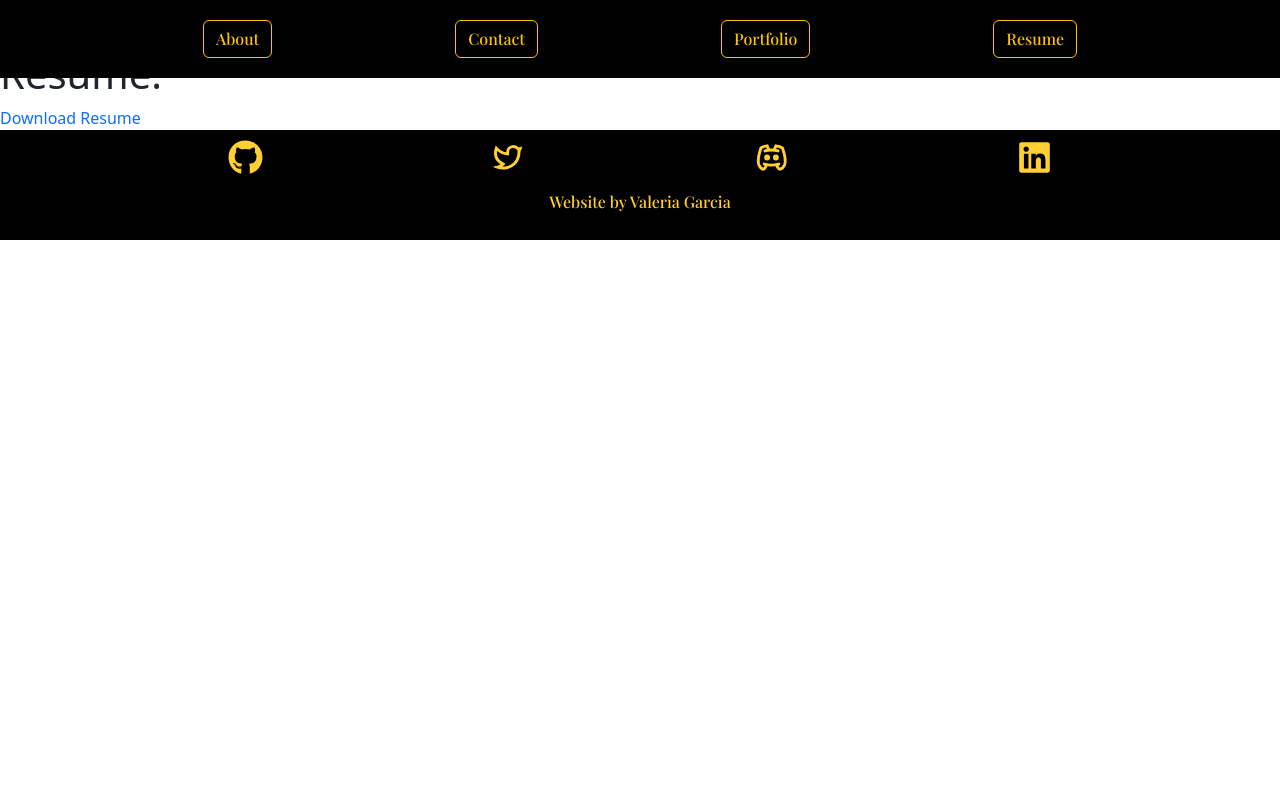
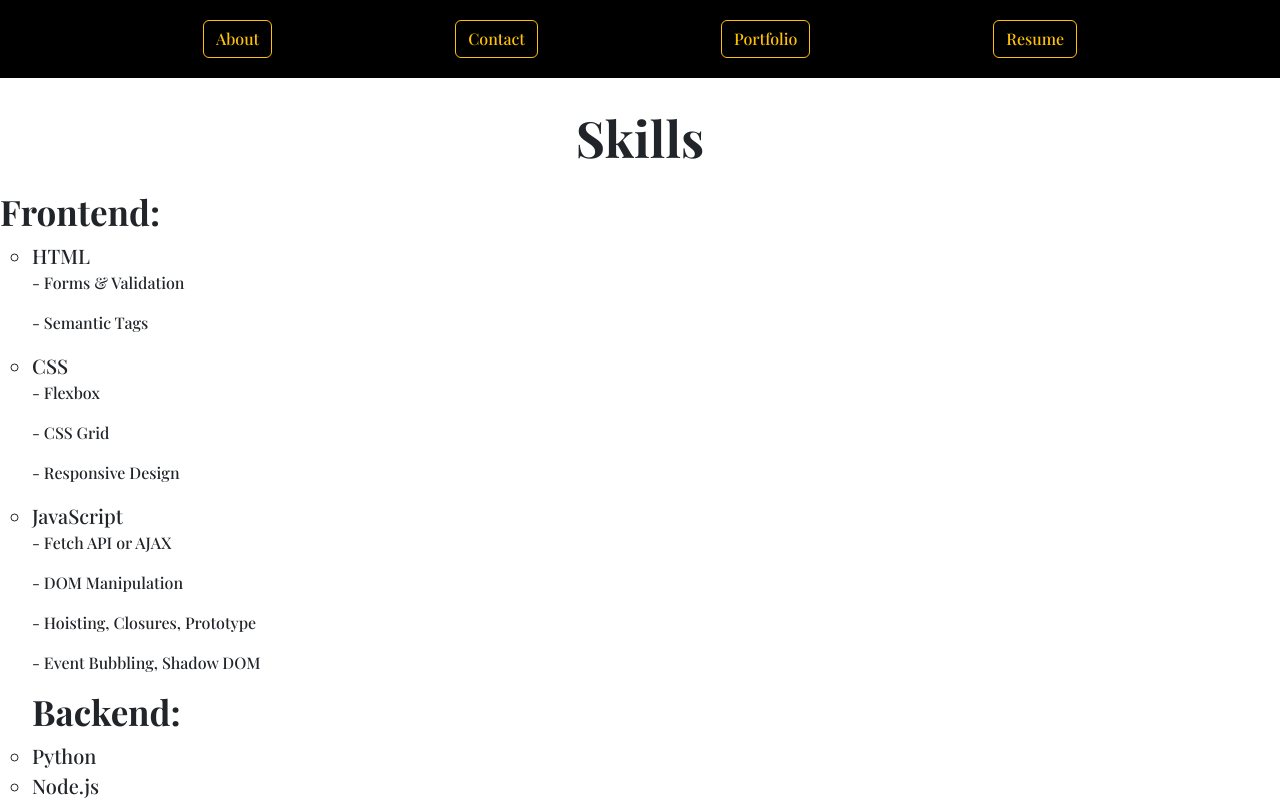
Before and after one commit to vhivestate/react-portfolio-2.0, a React (Create React App) app: page / in a window 1280 px wide. Both pictures are taken after a click on the button "Resume". Shown: the top 800 px of the page. Built offline with nearby package versions, Linux system fonts and the light colour scheme.

Commit message:
styled resume

```diff
--- a/src/components/Resume/index.js
+++ b/src/components/Resume/index.js
@@ -15,12 +15,52 @@ import 'bootstrap/dist/css/bootstrap.min.css';
 function Resume() {
     return (
       <section id="resume">
-      <h1>Resume:</h1>
+      <p id='titleSk'>Skills</p>
+      <div id='skills'>
+      <h1>Frontend:</h1>
+      <ul>
+        <div className='frontend'>
+        <li> HTML</li>
+        <p>- Forms & Validation</p>
+        <p>- Semantic Tags</p>
+        <li> CSS</li>
+        <p>- Flexbox</p>
+        <p>- CSS Grid</p>
+        <p>- Responsive Design</p>
+        <li> JavaScript</li>
+        <p>- Fetch API or AJAX</p>
+        <p>- DOM Manipulation</p>
+        <p>- Hoisting, Closures, Prototype</p>
+        <p>- Event Bubbling, Shadow DOM</p>
+        </div>
+
+        <div className='backend'>
+        <h1>Backend:</h1>
+        <li>Python</li>
+        <li>Node.js</li>
+        <li>Frameworks</li>
+        <p>- Express.js</p>
+        <p>- React.js</p>
+        <p>- JQuery</p>
+        <p>- BootStrap</p>
+        <li>Database</li>
+        <p>- MongoDB</p>
+        <p>- GraphQL</p>
+        <p>- MySQL</p>
+        <li>API</li>
+        <p>- REST</p>
+        <p>- JSON</p>
+        <p>- SOAP</p>
+        </div>
+      </ul>
+
+
+      </div>
+
       <div>
-      {/* <img src={ResumePng} alt="resume"></img> */}
       </div>
         <a href={ResumePdf} download="vhivestate-resume.pdf">
-            Download Resume
+            download resume
         </a>
       </section>
     );
--- a/src/index.css
+++ b/src/index.css
@@ -9,11 +9,6 @@ code {
   font-family: 'Playfair Display', serif;
 }
 
-/* .flex-row {
-padding: 20px;
-background-color: black;
-
-} */
 
 a:link { text-decoration: none; }
 
@@ -106,7 +101,6 @@ nav  li {
 }
 
 .bio {
-  /* text-align: center; */
   color: #2c2a2a;
   max-width: 70%;
   padding-bottom: 30px;
@@ -141,6 +135,26 @@ nav  li {
 #portfolio img {
   border: 3px solid #1b1c1e;
   color: #1b1c1e;
+}
+/* resume styling  */
+#titleSk {
+  font-size: 50px;
+  font-weight: bolder;
+  text-align: center;
+}
+#resume {
+  padding-top: 50px;
+  font-family: 'Playfair Display', serif;
+
+}
+#resume li {
+    list-style-type: circle;
+    font-size: 20px;
+}
+
+#resume h1 {
+font-size: 35px;
+font-weight: bold;
 }
 
 /* HEADER DIV */
```
